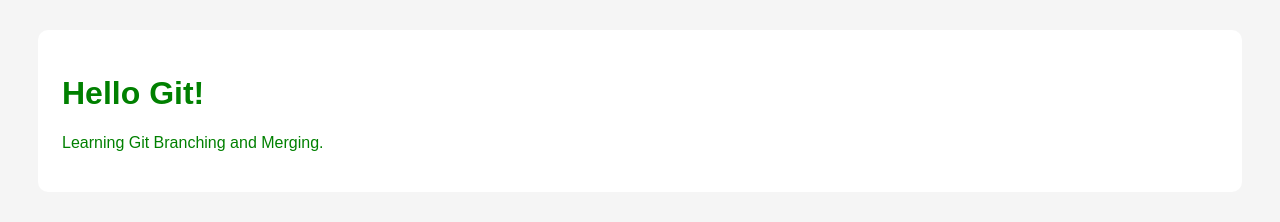
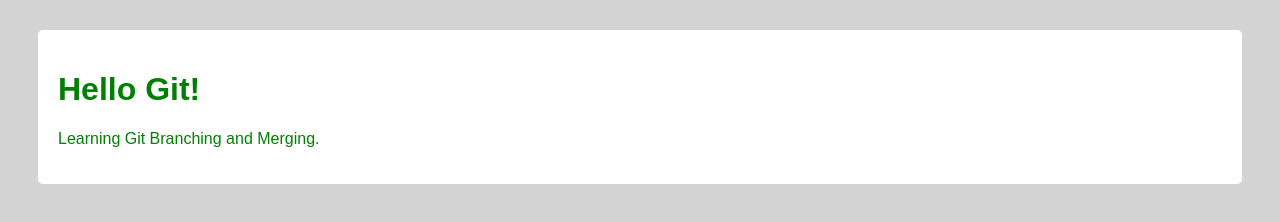
Before and after one commit to bushra202126/2019200000032_1_GitLab, a plain HTML site: page index.html in a window 1280 px wide. Drawn offline with Linux system fonts and the light colour scheme.

Commit message:
Simplify HTML and CSS code

```diff
--- a/index.css
+++ b/index.css
@@ -1,12 +1,13 @@
+
 body {
-    background-color: #f5f5f5;
+    background-color: lightgray;
     font-family: Arial;
-    color: #008000;
+    color: green;
 }
 
 .card {
     background-color: white;
-    padding: 24px;
+    padding: 20px;
     margin: 30px;
-    border-radius: 10px;
+    border-radius: 5px;
 }
```
